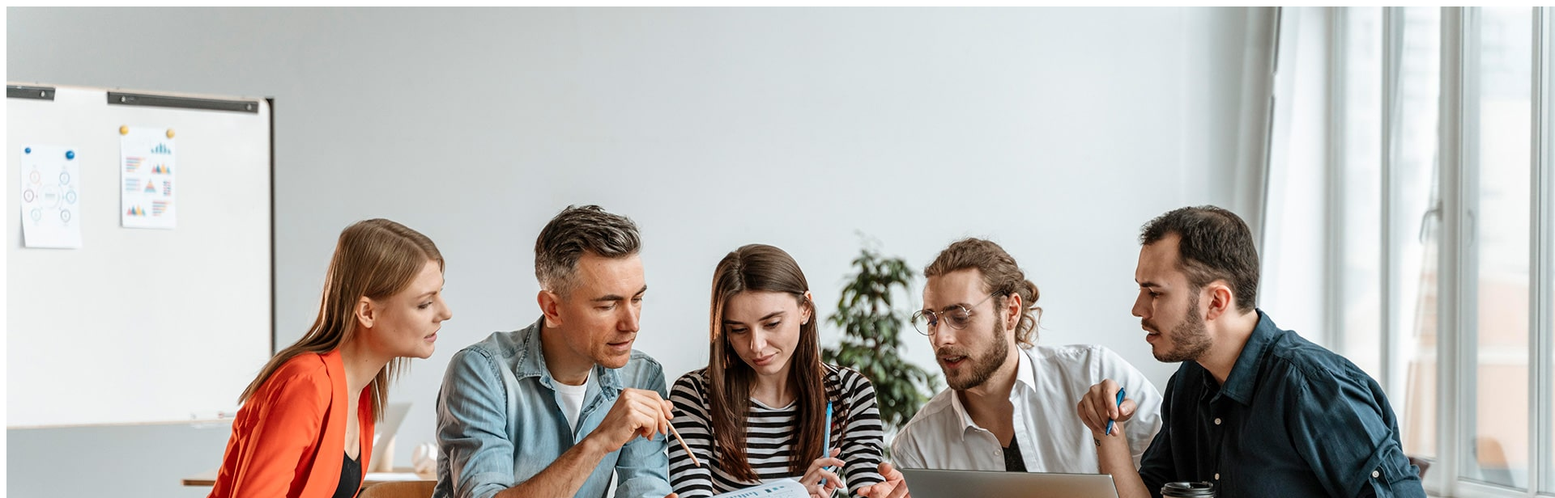
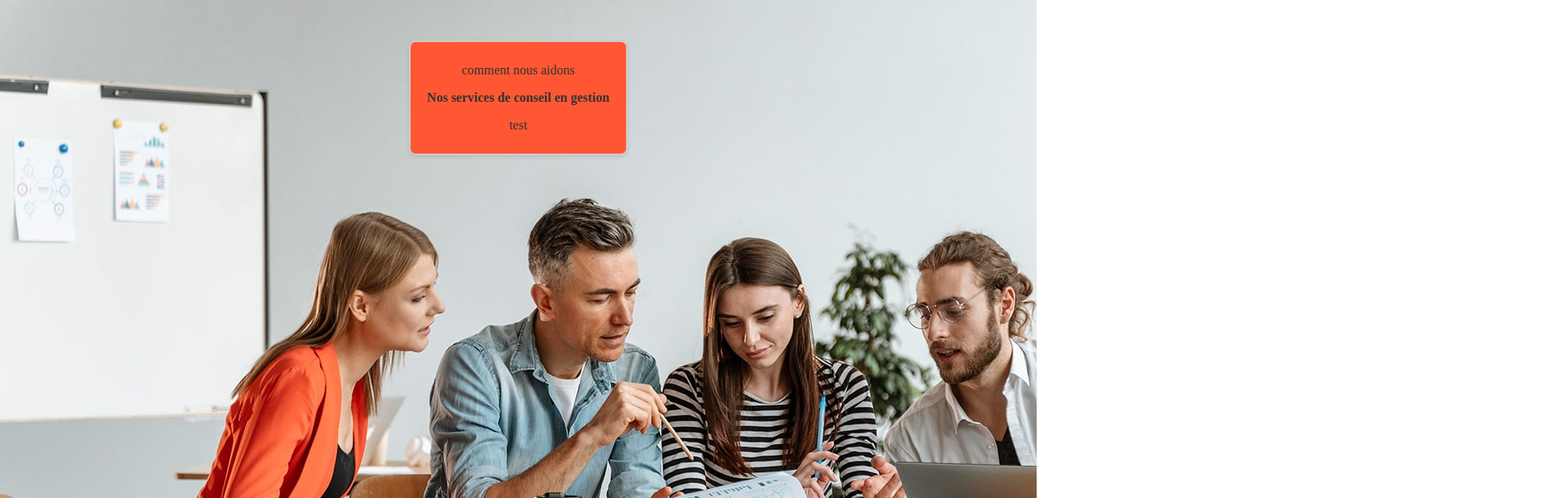
Before and after one commit to enzo-gpl/bloc1, a plain HTML site: page documents/pages/td3/conseil-gestion.html in a window 1280 px wide. Shown: the top 616 px of the page at 81% size, 1920 px wide, since content can reach past the window. Drawn offline with Linux system fonts and the light colour scheme.

Commit message:
'avancement_sur_la_mis_en_page_et_des_bulles'

```diff
--- a/documents/assets/css/td3/conseil-gestion.css
+++ b/documents/assets/css/td3/conseil-gestion.css
@@ -5,19 +5,34 @@
 }
 
 
-.tooltiptext {
-    visibility: hidden;
-    width: 120px;
-    background-color: black;
-    color: #fff;
+.bulle {
+    display: inline-block; /* Permet à la bulle de s'ajuster au texte */
+    padding: 10px 20px; /* Espacement autour du texte */
+    background-color: #ff5733; /* Couleur de fond de la bulle */
+    border-radius: 8px; /* Coins arrondis pour un effet plus doux */
+    border: 2px solid #ccc; /* Bordure autour de la bulle */
+    box-shadow: 0 2px 5px rgba(0, 0, 0, 0.1); /* Ombre douce pour l'effet de profondeur */
+    font-size: 16px; /* Taille du texte */
+    color: #333; /* Couleur du texte */
+    max-width: 300px; /* Largeur maximale pour ne pas trop étirer la bulle */
+    word-wrap: break-word; /* S'assure que le texte long se découpe proprement */
+    position: absolute;
+    top: 50px;
     text-align: center;
-    border-radius: 6px;
-    padding: 5px 0;
-    position: absolute;
-    z-index: 1;
-    bottom: 125%;
-    left: 50%;
-    margin-left: 60px;
-    opacity: 0;
-    transition: opacity 0.3s;
 }
+
+body {
+    background-image: url('df-min.jpg');
+}
+
+.box {
+    display: flex;
+    justify-content: center;
+}
+ .bulle1 {
+    color: purple;
+ }
+
+ hb {
+    font-weight: bold;
+ }
--- a/documents/pages/td3/conseil-gestion.html
+++ b/documents/pages/td3/conseil-gestion.html
@@ -7,18 +7,17 @@
     <title>conseil-gestion</title>
 </head>
 
-<img src="..\..\assets\css\td3\df-min.jpg">
 
-<p>test</p>
+    <div class="image"></div>
 
 
 <body>
-    <div class="tooltiptext">
-        <div class="tooltip">
-            <p>Ceci est une bulle d'information !</p>
+    <div class="box">
+        <div class="bulle">
+            <p>comment nous aidons</p>
+            <hb>Nos services de conseil en gestion</hb>
+            <p>test</p>
         </div>
     </div>
 </body>
-</html>
-
-<p>test</p>
+</html
```
